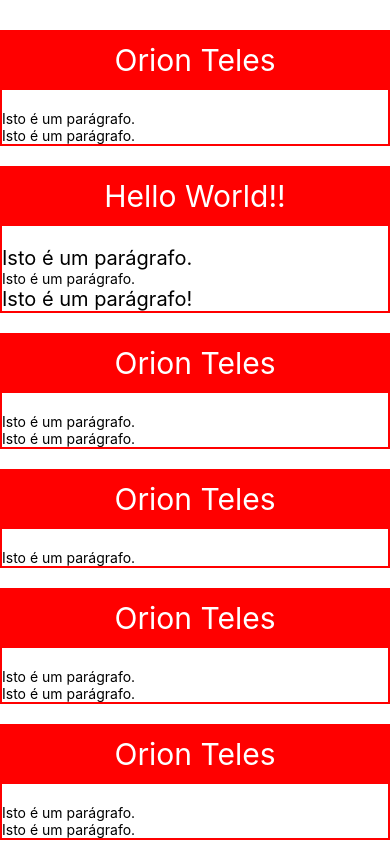
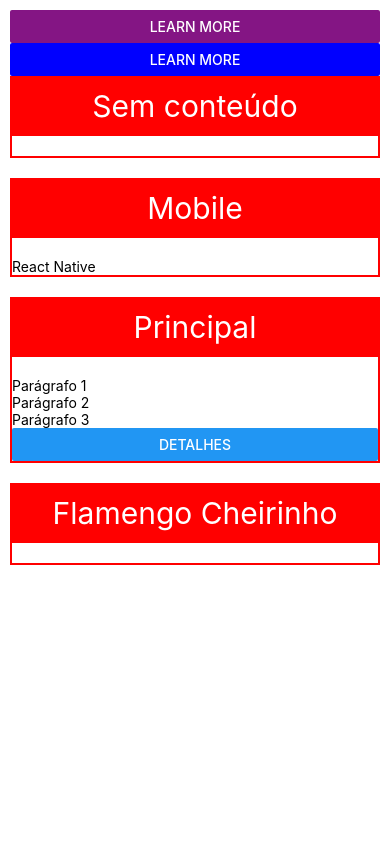
Before and after one commit to orionteles/react-native-conceitos-2023, a React Native app: screen / in a window 390 px wide. Built offline with nearby package versions, Linux system fonts and the light colour scheme.

Commit message:
Evoluções da aula

```diff
--- a/App.js
+++ b/App.js
@@ -1,35 +1,29 @@
 import { StatusBar } from 'expo-status-bar';
-import { ScrollView, StyleSheet, Text, View } from 'react-native';
+import { Button, Image, ScrollView, StyleSheet, Text, View } from 'react-native';
 import Card from './components/Card';
+import Botoes from './components/Botoes';
 
 export default function App() {
   return (
-    <ScrollView style={{ marginTop: 30 }}>
+    <ScrollView style={{ margin: 10 }}>
 
-      <Card />
+      <Botoes />
 
-      <View style={styles.card}>
-        <Text style={styles.titulo}>Hello World!!</Text>
-        <Text style={styles.paragrafo}>Isto é um parágrafo.</Text>
-        <Text>Isto é um parágrafo.</Text>
-        <Text style={styles.paragrafo}>Isto é um parágrafo!</Text>
-        <StatusBar style="auto" />
-      </View>
+      <Card titulo="Sem conteúdo" />
+      <Card titulo="Mobile">
+        <Text>React Native</Text>
+      </Card>
 
-      <Card></Card>
+      <Card titulo="Principal" nome="Orion">
+        <Text>Parágrafo 1</Text>
+        <Text>Parágrafo 2</Text>
+        <Text>Parágrafo 3</Text>
+        <Button title='Detalhes' />
+      </Card>
 
-      <View style={styles.card}>
-        <Text style={styles.titulo}>Orion Teles</Text>
-        <Text>Isto é um parágrafo.</Text>
-      </View>
+      <Card titulo="Flamengo Cheirinho">
 
-      <View style={styles.card}>
-        <Text style={styles.titulo}>Orion Teles</Text>
-        <Text>Isto é um parágrafo.</Text>
-        <Text>Isto é um parágrafo.</Text>
-      </View>
-
-      <Card></Card>
+      </Card>
 
     </ScrollView>
   );
@@ -54,7 +48,7 @@ const styles = StyleSheet.create({
     padding: 10,
     marginBottom: 20,
     borderBottomColor: 'red',
-    borderBottomStyle: 'solid',
+    borderStyle: 'solid',
     borderBottomWidth: 2,
     textAlign: 'center',
     backgroundColor: 'red',
--- /dev/null
+++ b/components/Botoes.jsx
@@ -0,0 +1,22 @@
+import React from 'react'
+import { Button, Text } from 'react-native'
+
+const Botoes = () => {
+    return (
+        <>
+            <Button
+                title="Learn More"
+                color="#841584"
+                accessibilityLabel="Learn more about this purple button"
+            />
+            <Button
+                title="Learn More"
+                color="blue"
+                accessibilityLabel="Learn more about this purple button"
+            />
+
+        </>
+    )
+}
+
+export default Botoes
--- a/components/Card.jsx
+++ b/components/Card.jsx
@@ -1,13 +1,13 @@
 import React from 'react'
 import { StyleSheet, Text, View } from 'react-native'
 
-const Card = () => {
+const Card = (props) => {
+
     return (
         <>
             <View style={styles.card}>
-                <Text style={styles.titulo}>Orion Teles</Text>
-                <Text>Isto é um parágrafo.</Text>
-                <Text>Isto é um parágrafo.</Text>
+                <Text style={styles.titulo}>{ props.titulo }</Text>
+                {props.children}
             </View>
         </>
     )
--- a/package.json
+++ b/package.json
@@ -12,9 +12,11 @@
     "expo": "~49.0.7",
     "expo-status-bar": "~1.6.0",
     "react": "18.2.0",
+    "react-dom": "18.2.0",
     "react-native": "0.72.3",
-    "react-native-web": "~0.19.6",
-    "react-dom": "18.2.0"
+    "react-native-paper": "^5.10.3",
+    "react-native-safe-area-context": "^4.7.1",
+    "react-native-web": "~0.19.6"
   },
   "devDependencies": {
     "@babel/core": "^7.20.0"
```
Also changed, not shown: 1 other file (tests, documents, lock files or other folders).
